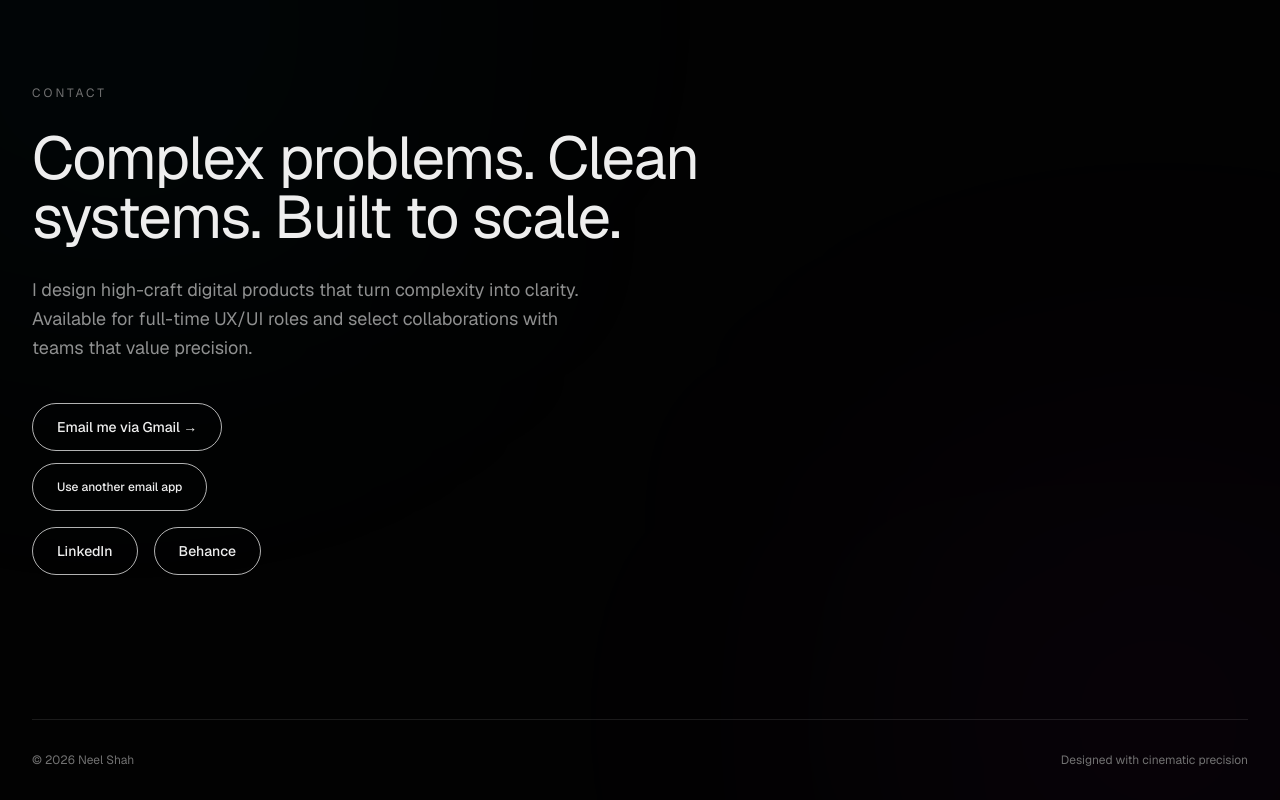
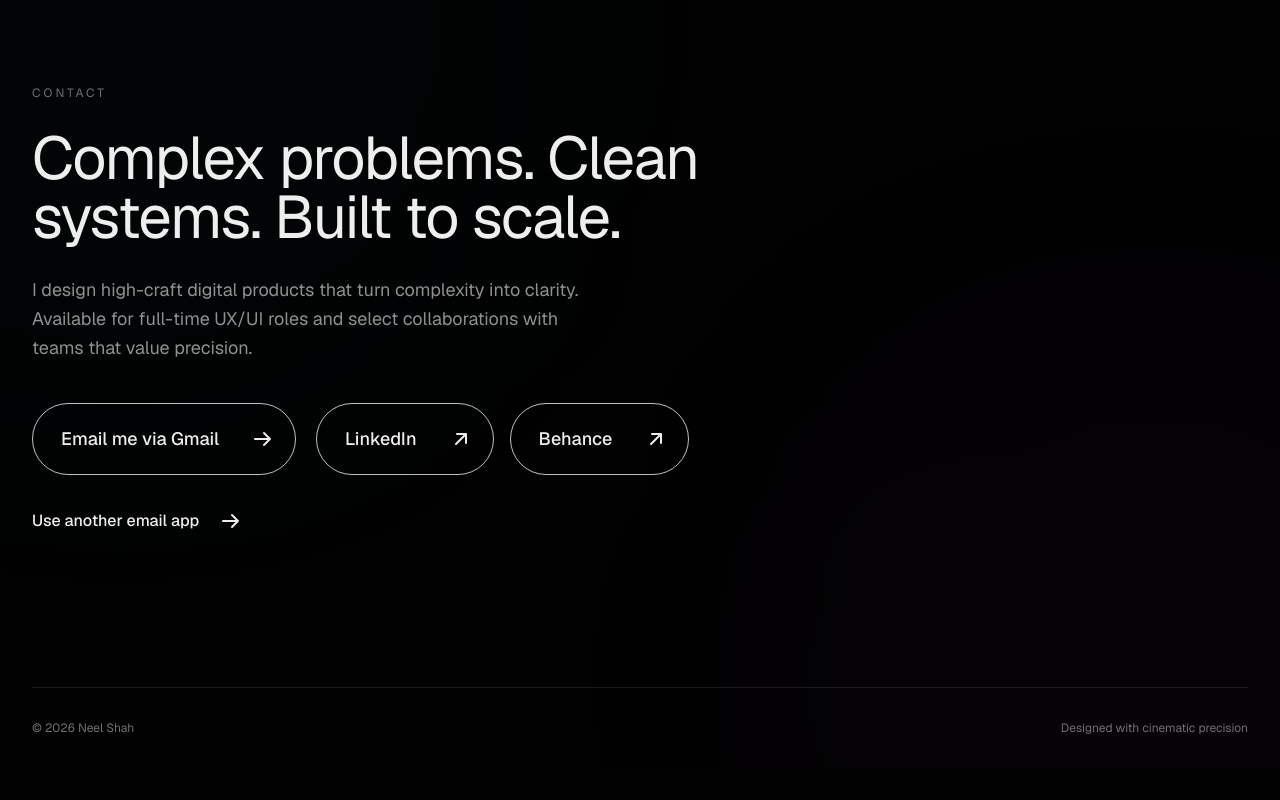
Before and after one commit to designwithneel07-web/portfolio-2026, a Next.js app: page / in a window 1280 px wide. Shown: the part 7623-8423 px from the top of the page. After the commit the page ends 8391 px from the top, so only its background shows below. Built offline with nearby package versions, Linux system fonts and the light colour scheme.

Commit message:
Match contact buttons to supplied states

```diff
--- a/components/footer.tsx
+++ b/components/footer.tsx
@@ -15,7 +15,23 @@ const gmailComposeUrl =
   `&su=${encodeURIComponent('Portfolio inquiry - Neel Shah')}`
 
 const ctaClassName =
-  'inline-flex min-h-12 items-center justify-center gap-2 rounded-full border border-foreground/75 px-6 py-3 text-sm font-medium text-foreground transition-[background-color,color,border-color,transform,box-shadow] duration-200 ease-out hover:-translate-y-0.5 hover:border-foreground hover:bg-foreground hover:text-background hover:shadow-[0_8px_24px_rgba(255,255,255,0.12)] active:translate-y-0 active:scale-[0.98] active:bg-foreground/90 focus-visible:outline-none focus-visible:ring-2 focus-visible:ring-cyan-300 focus-visible:ring-offset-4 focus-visible:ring-offset-background'
+  'group inline-flex min-h-[72px] items-center justify-between gap-5 rounded-full border border-foreground/80 py-2 pl-7 pr-2 text-lg font-medium text-foreground transition-[background-color,color,border-color,transform,box-shadow] duration-200 ease-out hover:-translate-y-0.5 hover:border-foreground hover:bg-foreground hover:text-background hover:shadow-[0_8px_24px_rgba(255,255,255,0.12)] active:translate-y-0 active:scale-[0.98] active:bg-foreground/90 focus-visible:outline-none focus-visible:ring-2 focus-visible:ring-cyan-300 focus-visible:ring-offset-4 focus-visible:ring-offset-background motion-reduce:transition-none'
+
+function CtaArrow({ external = false }: { external?: boolean }) {
+  return (
+    <span className="flex size-12 shrink-0 items-center justify-center rounded-full transition-colors duration-200 group-hover:bg-black group-hover:text-white">
+      {external ? (
+        <svg aria-hidden="true" viewBox="0 0 24 24" fill="none" className="size-6">
+          <path d="M7 17 17 7M8 7h9v9" stroke="currentColor" strokeWidth="2" strokeLinecap="round" strokeLinejoin="round" />
+        </svg>
+      ) : (
+        <svg aria-hidden="true" viewBox="0 0 24 24" fill="none" className="size-6">
+          <path d="M4 12h15m-6-6 6 6-6 6" stroke="currentColor" strokeWidth="2" strokeLinecap="round" strokeLinejoin="round" />
+        </svg>
+      )}
+    </span>
+  )
+}
 
 export function Footer() {
   const currentYear = new Date().getFullYear()
@@ -47,24 +63,18 @@ export function Footer() {
                 I design high-craft digital products that turn complexity into clarity. Available for full-time UX/UI roles and select collaborations with teams that value precision.
               </p>
 
-              <div className="mt-10 flex flex-col items-start gap-4">
-                <div className="flex flex-col items-start gap-3">
+              <div className="mt-10">
+                <div className="flex flex-wrap items-center gap-4 md:gap-5">
                   <a
                     href={gmailComposeUrl}
                     target="_blank"
                     rel="noopener noreferrer"
                     className={ctaClassName}
                   >
-                    Email me via Gmail →
+                    <span>Email me via Gmail</span>
+                    <CtaArrow />
+                    <span className="sr-only"> (opens Gmail compose in a new tab)</span>
                   </a>
-                  <a
-                    href={`mailto:${emailAddress}`}
-                    className={ctaClassName + ' min-h-10 px-4 py-2 text-xs'}
-                  >
-                    Use another email app
-                  </a>
-                </div>
-
                   <div className="flex flex-wrap items-center gap-4">
                     {socialLinks.map((link) => (
                       <a
@@ -74,10 +84,25 @@ export function Footer() {
                         rel="noopener noreferrer"
                         className={ctaClassName}
                       >
-                      {link.label}
+                        <span>{link.label}</span>
+                        <CtaArrow external />
+                        <span className="sr-only"> (opens in a new tab)</span>
                       </a>
                     ))}
                   </div>
+                </div>
+
+                <a
+                  href={`mailto:${emailAddress}`}
+                  className="group mt-6 inline-flex min-h-11 items-center gap-5 rounded-full py-2 pr-2 text-base font-medium text-foreground transition-colors duration-200 hover:text-white focus-visible:outline-none focus-visible:ring-2 focus-visible:ring-cyan-300 focus-visible:ring-offset-4 focus-visible:ring-offset-background active:scale-[0.98]"
+                >
+                  <span>Use another email app</span>
+                  <span className="transition-transform duration-200 group-hover:translate-x-1" aria-hidden="true">
+                    <svg viewBox="0 0 24 24" fill="none" className="size-6">
+                      <path d="M4 12h15m-6-6 6 6-6 6" stroke="currentColor" strokeWidth="2" strokeLinecap="round" strokeLinejoin="round" />
+                    </svg>
+                  </span>
+                </a>
               </div>
             </div>
           </div>
```
Lines whose indentation alone changed are shown as unchanged.
